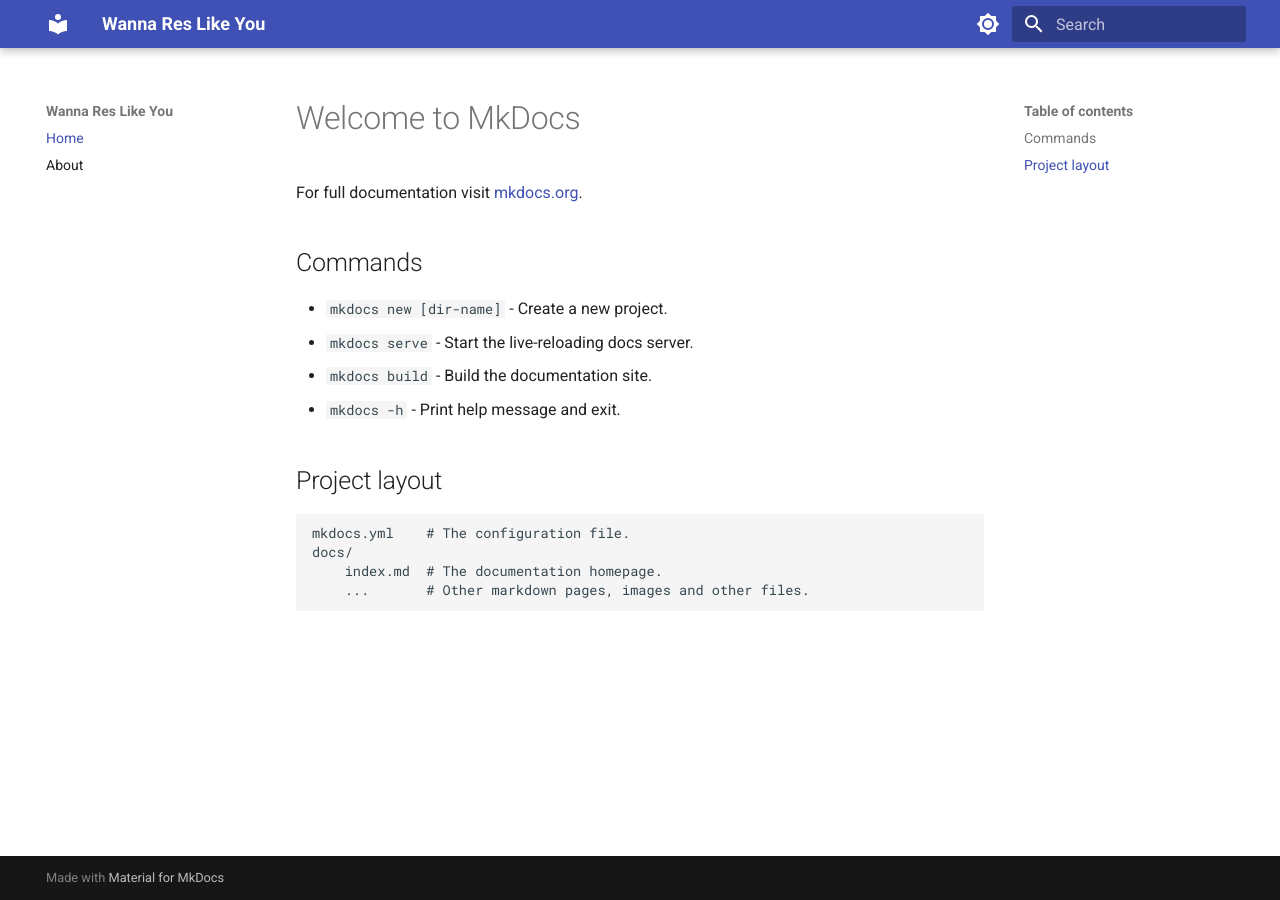
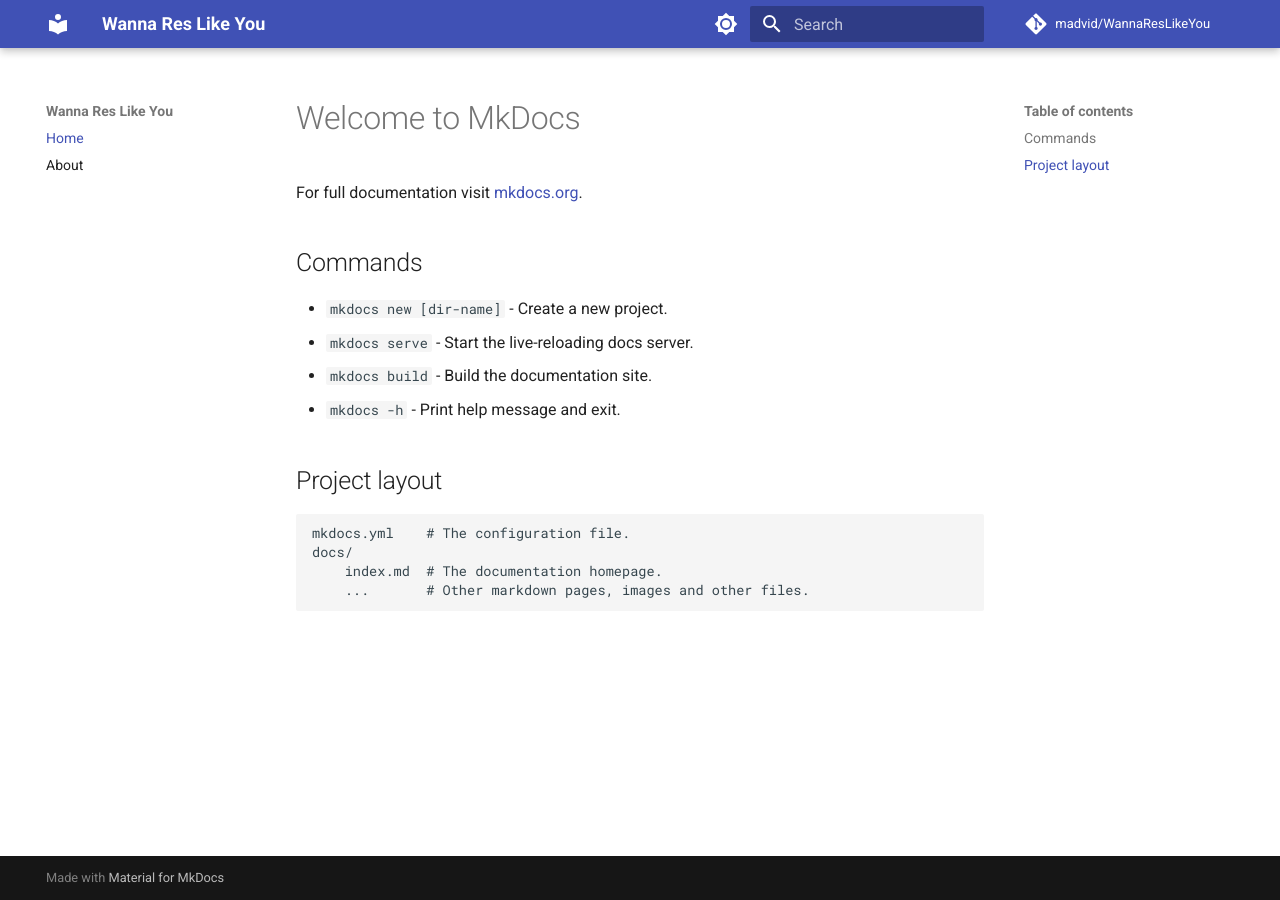
Before and after one commit to madvid/WannaResLikeYou, an MkDocs documentation site: the page built from docs/index.md, in a window 1280 px wide. Built offline with MkDocs 1.6.1 and Material for MkDocs 9.7.7, drawn with Linux system fonts in a browser that asks for light colours; comment, search, counter and statistics services are not loaded.

Commit message:
update: mkdocs yaml

```diff
--- a/mkdocs.yml
+++ b/mkdocs.yml
@@ -1,5 +1,12 @@
+# Project information
 site_name: Wanna Res Like You
 site_url: https://madvid.github.io/WannaResLikeYou
+site_author: Matthieu David
+
+# Repository
+repo_name: madvid/WannaResLikeYou
+repo_url: https://github.com/madvid/WannaResLikeYou
+
 nav:
   - Home: index.md
   - About: about.md
```
